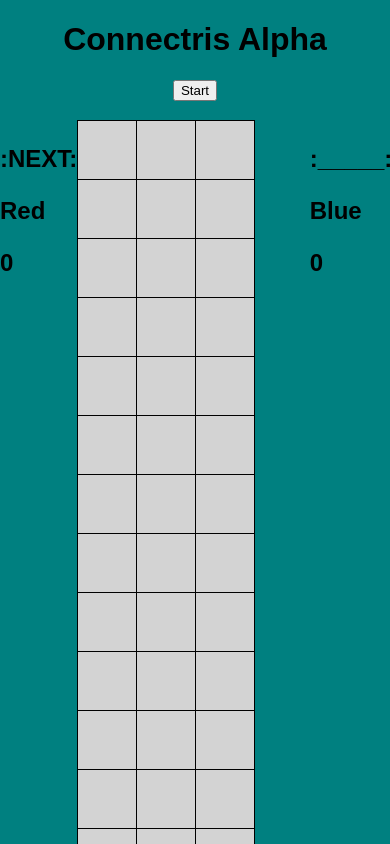
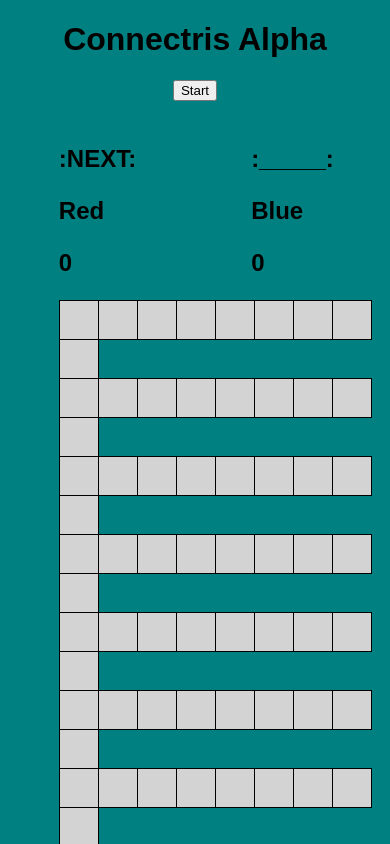
Before and after one commit to CodeEMP/ConnectrisBU, a React (Create React App) app: page / in a window 390 px wide. Shown: the top 844 px of the page. Built offline with nearby package versions, Linux system fonts and the light colour scheme.

Commit message:
media queries

```diff
--- a/src/App.css
+++ b/src/App.css
@@ -88,3 +88,75 @@
   from { transform: rotate(0deg); }
   to { transform: rotate(360deg); }
 }
+
+@media (max-width: 992px) {
+  .content {
+    flex-wrap: wrap;
+  }
+  .board {
+    order: 1;
+    width: 100%;
+    margin-left: 22%;
+  }
+
+  .square {
+    line-height: 50px;
+    height: 50px;
+    width: 50px;
+  }
+
+  .redPlayer {
+    width: 50%
+  }
+
+  .bluePlayer {
+    width: 50%
+  }
+}
+
+@media (max-width: 600px) {
+  .content {
+    flex-wrap: wrap;
+  }
+  .board {
+    order: 1;
+    margin-left: 15%;
+  }
+
+  .square {
+    line-height: 40px;
+    height: 40px;
+    width: 40px;
+  }
+
+  .redPlayer {
+    width: 50%
+  }
+
+  .bluePlayer {
+    width: 50%
+  }
+}
+
+media (max-width: 480px) {
+  .content {
+    flex-wrap: wrap;
+  }
+  .board {
+    order: 1;
+  }
+
+  .square {
+    line-height: 35px;
+    height: 35px;
+    width: 35px;
+  }
+
+  .redPlayer {
+    width: 50%
+  }
+
+  .bluePlayer {
+    width: 50%
+  }
+}
```
